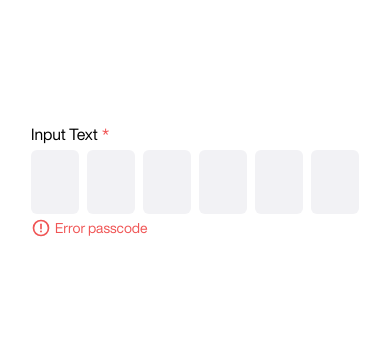
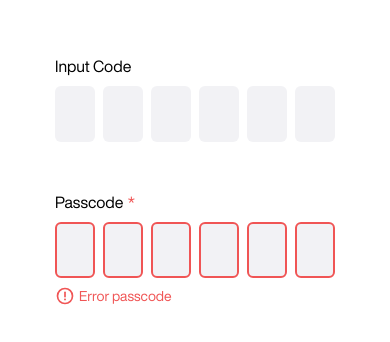
Before and after one commit to UofA-Blueprint/AlzheimerCalgary2.0, a React (Vite) app: page /input-code-test in a window 390 px wide. Shown: the part 242-584 px from the top of the page. Built offline with nearby package versions, Linux system fonts and the light colour scheme.

Commit message:
Added resizing for mobile layout to InputCode.tsx component

```diff
--- a/src/components/InputCode.tsx
+++ b/src/components/InputCode.tsx
@@ -27,15 +27,27 @@ interface InputCodeProps {
 }
 //#endregion
 
+/**
+ * Renders an input code field component.
+ *
+ * @component
+ * @param {object} props - The component props.
+ * @param {boolean} props.error - Indicates whether the input field has an error.
+ * @param {string} props.label - The label of the input field. Defaults to an empty string if not provided.
+ * @param {boolean} props.required - Indicates whether the input field is required.
+ * @param {string} props.className - Additional CSS class name for the component.
+ * @returns {JSX.Element} The rendered input code component.
+ */
 export function InputCode({
   error,
-  label,
+  label = "",
   required,
   className,
 }: InputCodeProps): JSX.Element {
   const inputRefs = Array.from({ length: 6 }, () =>
     useRef<HTMLInputElement | null>(null)
   );
+
   const [input, setInput] = useState<Record<number, string>>({
     0: "",
     1: "",
@@ -74,14 +86,14 @@ export function InputCode({
   return (
     <div
       className={twMerge(
-        "flex flex-col gap-y-1 text-neutrals-dark-500 text-body-reg",
+        "flex flex-col gap-y-2 md:gap-y-3 text-neutrals-dark-500 text-body-reg",
         className
       )}
     >
       {/* Title section */}
-      <div className="flex gap-x-1">
-        <p className="text-base capitalize">Input Text</p>
-        <p className="text-status-red-main">*</p>
+      <div className="flex gap-x-1 items-center">
+        <p className="text-base capitalize">{label}</p>
+        {required && <p className="text-status-red-main">*</p>}
       </div>
 
       {/* Input Code Section */}
@@ -92,7 +104,9 @@ export function InputCode({
             ref={inputRefs[index]}
             type="text"
             maxLength={1}
-            className="w-12 h-16 text-center text-3xl rounded-md bg-neutrals-light-300"
+            className={`w-10 h-14 md:w-12 md:h-16 text-center text-2xl md:text-3xl rounded-md bg-neutrals-light-300 border-2 border-status-red-main ${
+              error ? "border-status-red-main" : "border-none"
+            }`}
             onChange={(e) => setValue(e.target.value)}
             onKeyDown={(e) => handleKeyDown(e, index)}
           />
@@ -100,6 +114,7 @@ export function InputCode({
       </div>
 
       {/* Error Message */}
+      {error && (
         <div className="flex text-body-sm items-center gap-x-1 text-status-red-main">
           <img
             src="src/assets/images/error.svg"
@@ -108,6 +123,7 @@ export function InputCode({
           />
           <p>Error passcode</p>
         </div>
+      )}
     </div>
   );
 }
--- a/src/routes/InputCodeTest.tsx
+++ b/src/routes/InputCodeTest.tsx
@@ -2,8 +2,15 @@ import { InputCode } from "@/components/InputCode";
 
 function NavigationTest() {
   return (
-    <div className="flex w-full h-screen items-center justify-center">
+    <div className="flex flex-col gap-y-12 w-full h-screen items-center justify-center">
+      {/* TODO: Passing inputs */}
       <InputCode
+        label="Input Code"
+        error={false}
+        required={false}
+      />
+      <InputCode
+        label="Passcode"
         error={true}
         required={true}
       />
```
Lines whose indentation alone changed are shown as unchanged.
